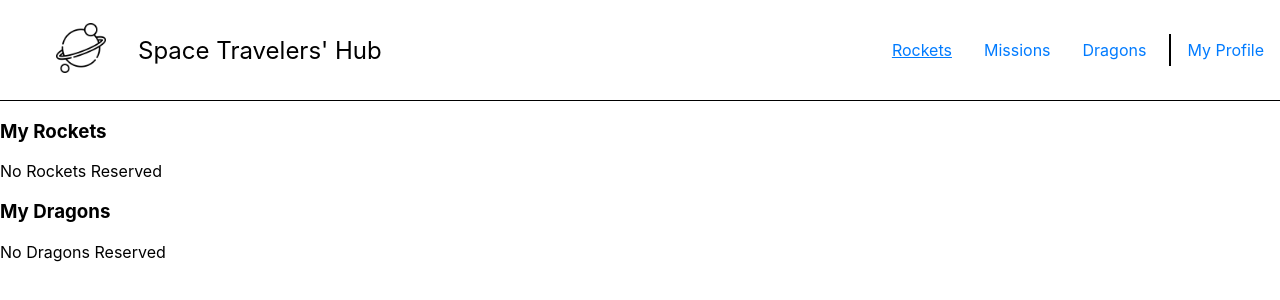
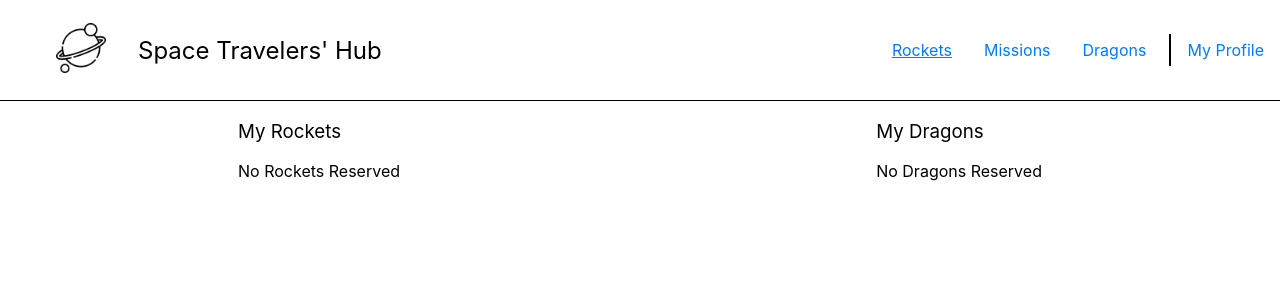
Before and after one commit to iamsjunaid/space-travelers-hub, a React (Create React App) app: page /profile in a window 1280 px wide. Shown: the top 300 px of the page. Built offline with nearby package versions, Linux system fonts and the light colour scheme.

Commit message:
Update MyProfile.css

```diff
--- a/src/styles/MyProfile.css
+++ b/src/styles/MyProfile.css
@@ -1,3 +1,19 @@
-.rocketsProfile h3 {
+.my-profile h3 {
   font-weight: normal;
 }
+
+.my-profile {
+  display: flex;
+  justify-content: space-around;
+}
+
+.rockets-table,
+.dragons-table {
+  width: 18em;
+  border-collapse: collapse;
+}
+
+td.rockets-table ,td.dragons-table {
+  border: 1px solid #ddd;
+  padding: 8px;
+}
```
